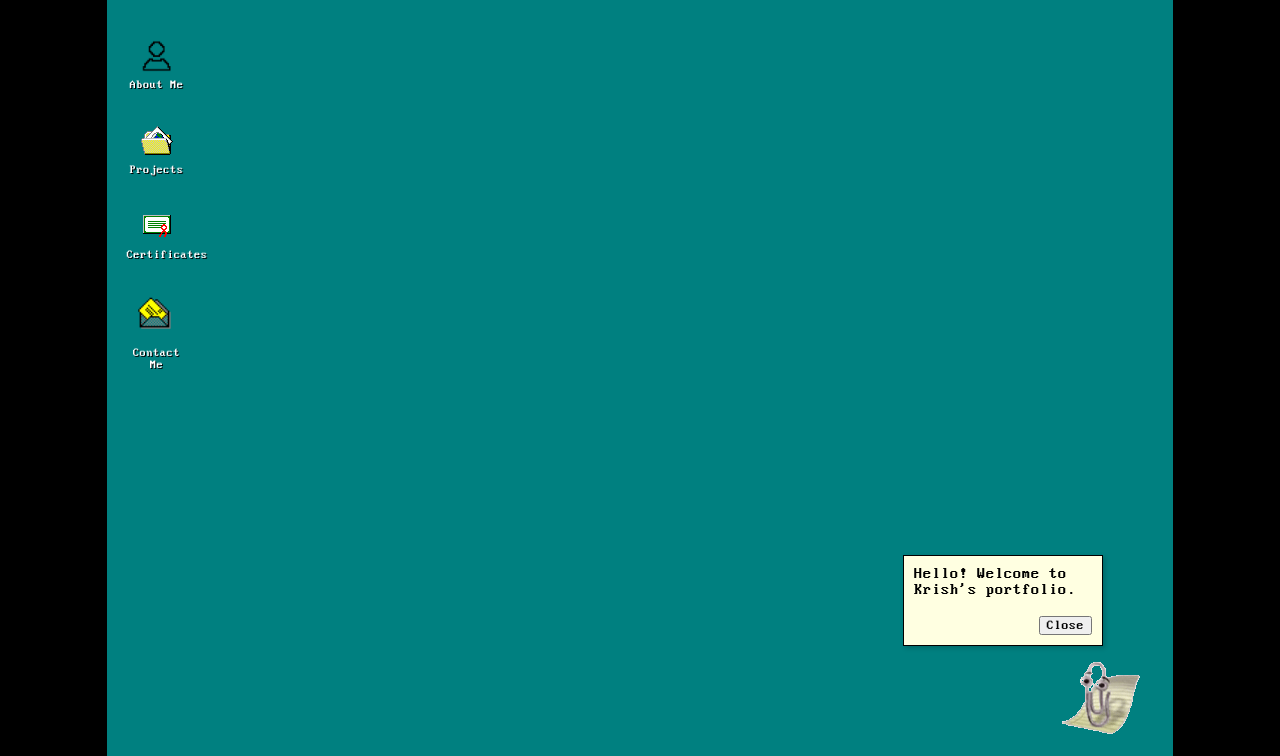
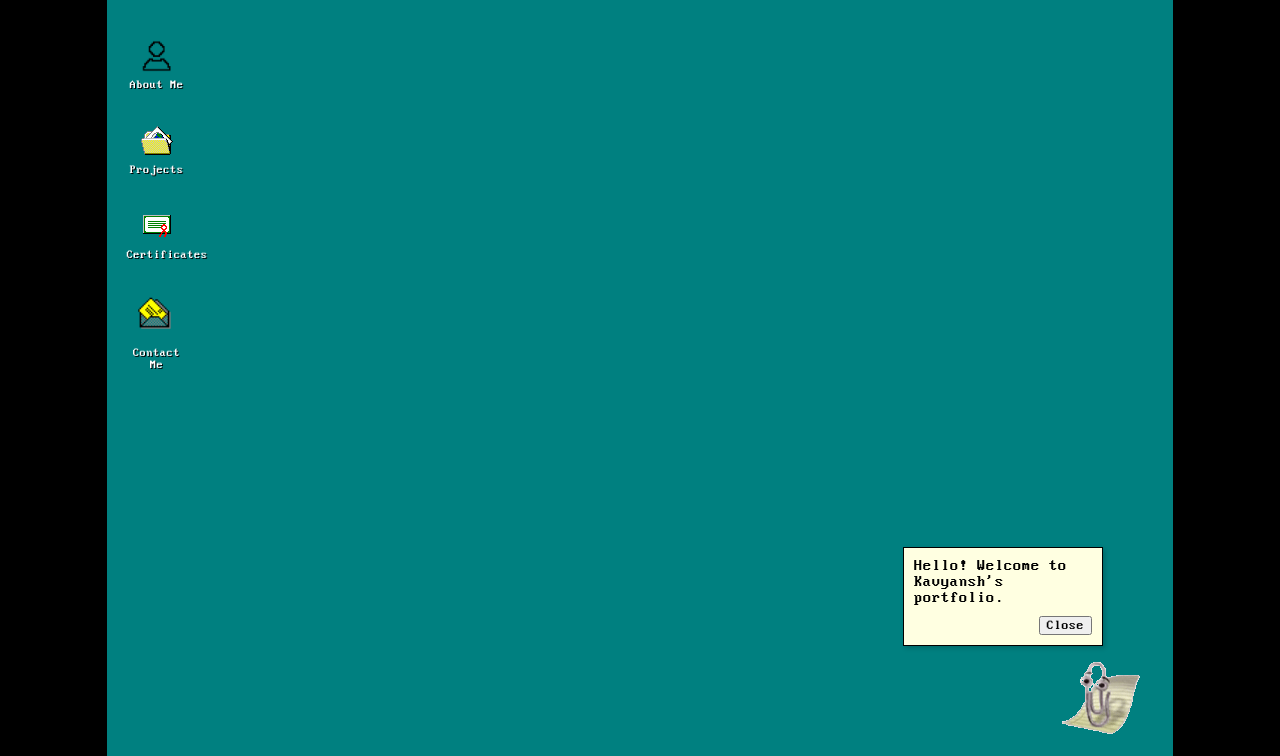
Before and after one commit to krishpyyy-pt/Portfolio, a plain HTML site: page index.html in a window 1280 px wide. Shown: the top 756 px of the page. Drawn offline with nearby package versions, Linux system fonts and the light colour scheme.

Commit message:
readme updated

```diff
--- a/script.js
+++ b/script.js
@@ -143,7 +143,7 @@ document.addEventListener("DOMContentLoaded", function () {
   // Clippy Logic
   const clippyContainer = document.getElementById('clippy-container');
   const clippyText = document.getElementById('clippy-text');
-  const clippyWelcome = "Hello! Welcome to Krish's portfolio.";
+  const clippyWelcome = "Hello! Welcome to Kavyansh's portfolio.";
 const clippyMessages = [
   "It looks like you're exploring. You can open applications from the desktop icons or the Start Menu.",
   "Why not check out the Snake game? It's a classic!",
```
Also changed, not shown: index.html (+2 -2 lines), assets/images/screenshot/Screenshot.png (added), 1 other file.
